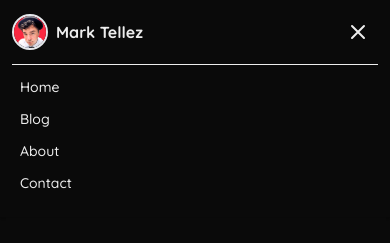
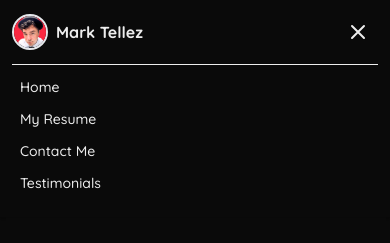
Before and after one commit to marktellez/marktellez.com, a Next.js app: page / in a window 390 px wide. Both pictures are taken after a click on the button "Toggle menu". Shown: the top 243 px of the page. Built offline with nearby package versions, Linux system fonts and the light colour scheme.

Commit message:
fixed mobile menu links

```diff
--- a/src/ui/header.jsx
+++ b/src/ui/header.jsx
@@ -51,9 +51,9 @@ export default function Header() {
         <nav className="sm:hidden mt-3 py-3 px-2 bg-background border-t">
           <div className="flex flex-col space-y-3">
             <Link href="/" className="text-sm font-medium hover:text-blue-600 transition-colors">Home</Link>
-            <Link href="/blog" className="text-sm font-medium hover:text-blue-600 transition-colors">Blog</Link>
-            <Link href="/about" className="text-sm font-medium hover:text-blue-600 transition-colors">About</Link>
-            <Link href="/contact" className="text-sm font-medium hover:text-blue-600 transition-colors">Contact</Link>
+            <Link href="/resume" className="text-sm font-medium hover:text-blue-600 transition-colors">My Resume</Link>
+            <Link href="/contact" className="text-sm font-medium hover:text-blue-600 transition-colors">Contact Me</Link>
+            <Link href="/testimonials" className="text-sm font-medium hover:text-blue-600 transition-colors">Testimonials</Link>
           </div>
         </nav>
       )}
```
